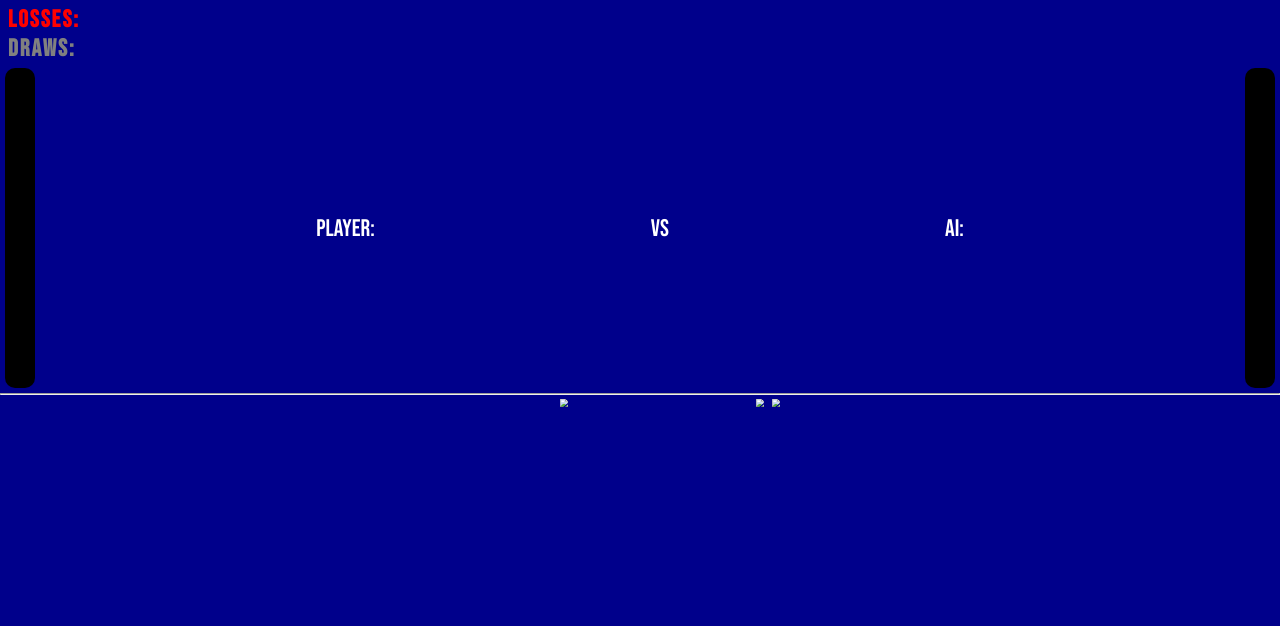
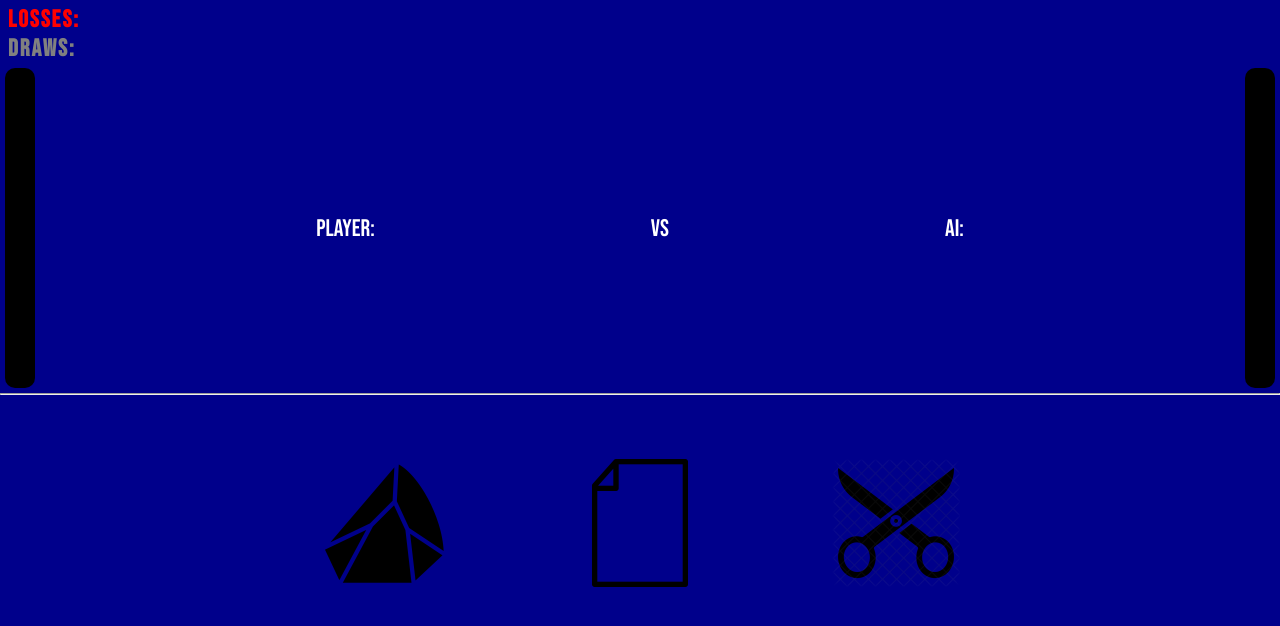
Before and after one commit to AvadhootSmart/Av_RPS, a plain HTML site: page index.html in a window 1280 px wide. Shown: the part 100-726 px from the top of the page. Drawn offline with Linux system fonts and the light colour scheme; the site is published under a folder, as on GitHub Pages, so addresses that start at the root find nothing; a web font is replaced by a local one.

Commit message:
Update index.html

```diff
--- a/index.html
+++ b/index.html
@@ -72,9 +72,9 @@
     <hr>
     <div class="container">
         <div class="imgs">
-            <img src="/imgs/philosophers+potter+rock+solid+stone+icon-1320183613026815451.png" id="rock-img">
-            <img src="/imgs/Paper-icon.png"="" id="paper-img">
-            <img src="/imgs/scissors-3431572-2862534.png" id="scissors-img">
+            <img src="imgs/philosophers+potter+rock+solid+stone+icon-1320183613026815451.png" id="rock-img">
+            <img src="imgs/Paper-icon.png"="" id="paper-img">
+            <img src="imgs/scissors-3431572-2862534.png" id="scissors-img">
         </div>
         <div class="next">
         </div>
```
